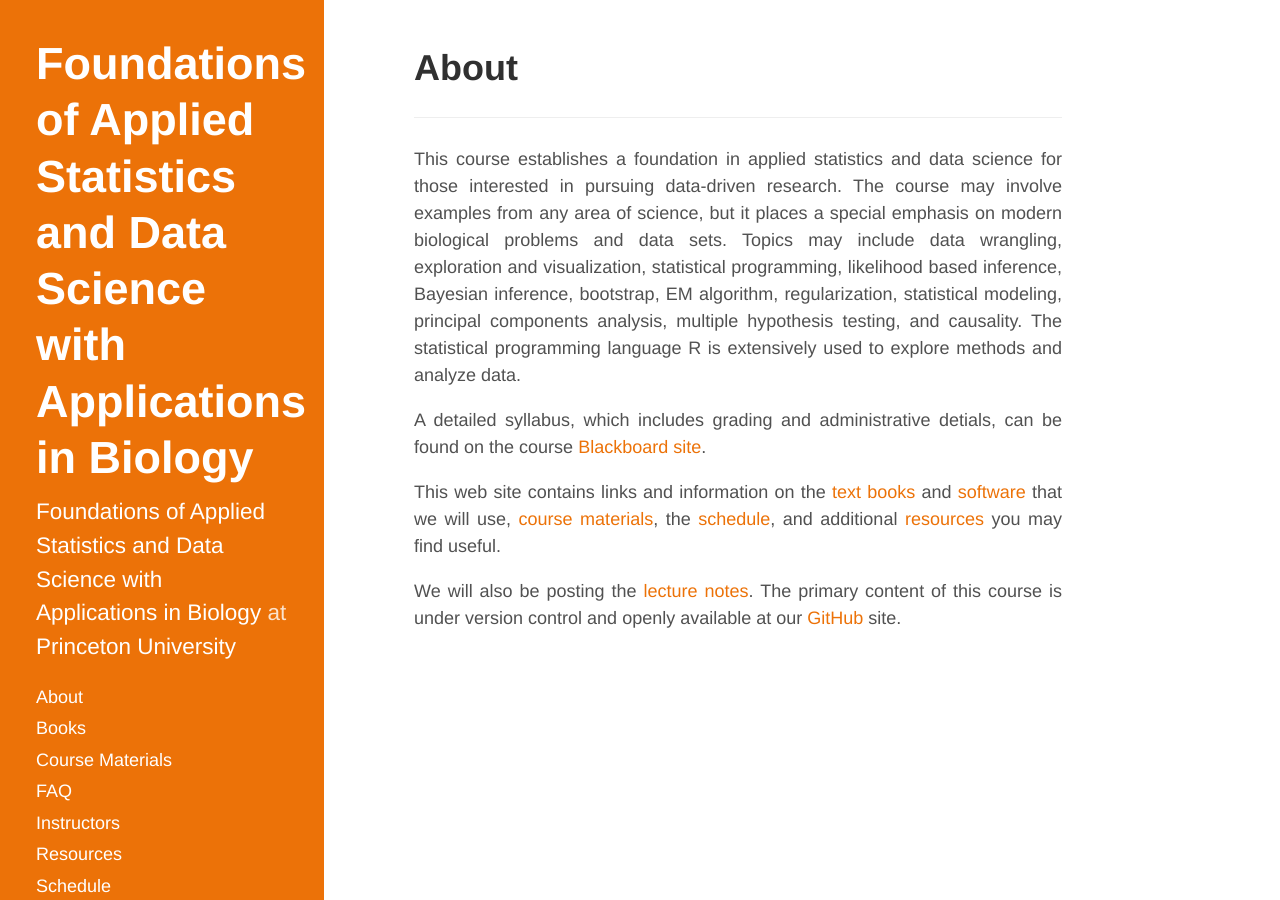
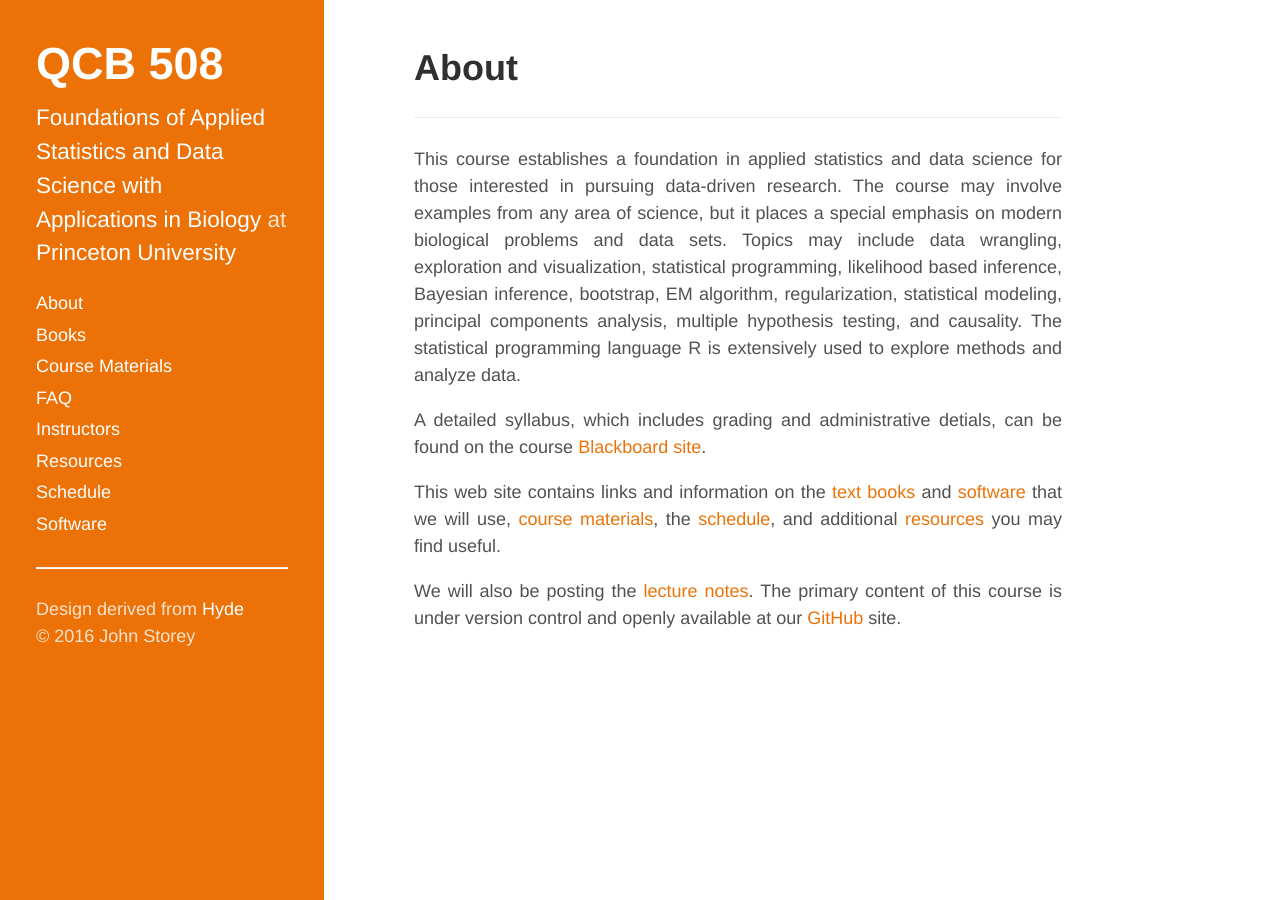
Before and after one commit to jdstorey/asdscourse2019, a Jekyll site: the page built from docs/index.md, in a window 1280 px wide. Built offline with Jekyll 4.4.1, drawn with Linux system fonts in a browser that asks for light colours.

Commit message:
Update to title page.

```diff
--- a/docs/_config.yml
+++ b/docs/_config.yml
@@ -6,7 +6,7 @@ highlighter:      rouge
 permalink:        pretty
 
 # Setup
-title:            Foundations of Applied Statistics and Data Science with Applications in Biology
+title:            QCB 508
 tagline:          "QCB 508 | Princeton University"
 description:      "<a href='https://registrar.princeton.edu/course-offerings/course_details.xml?courseid=014087&term=1174' target='_blank'>Foundations of Applied Statistics and Data Science with Applications in Biology</a> at <a href='http://www.princeton.edu' target='_blank'>Princeton University</a>"
 url:              https://jdstorey.github.io
```
